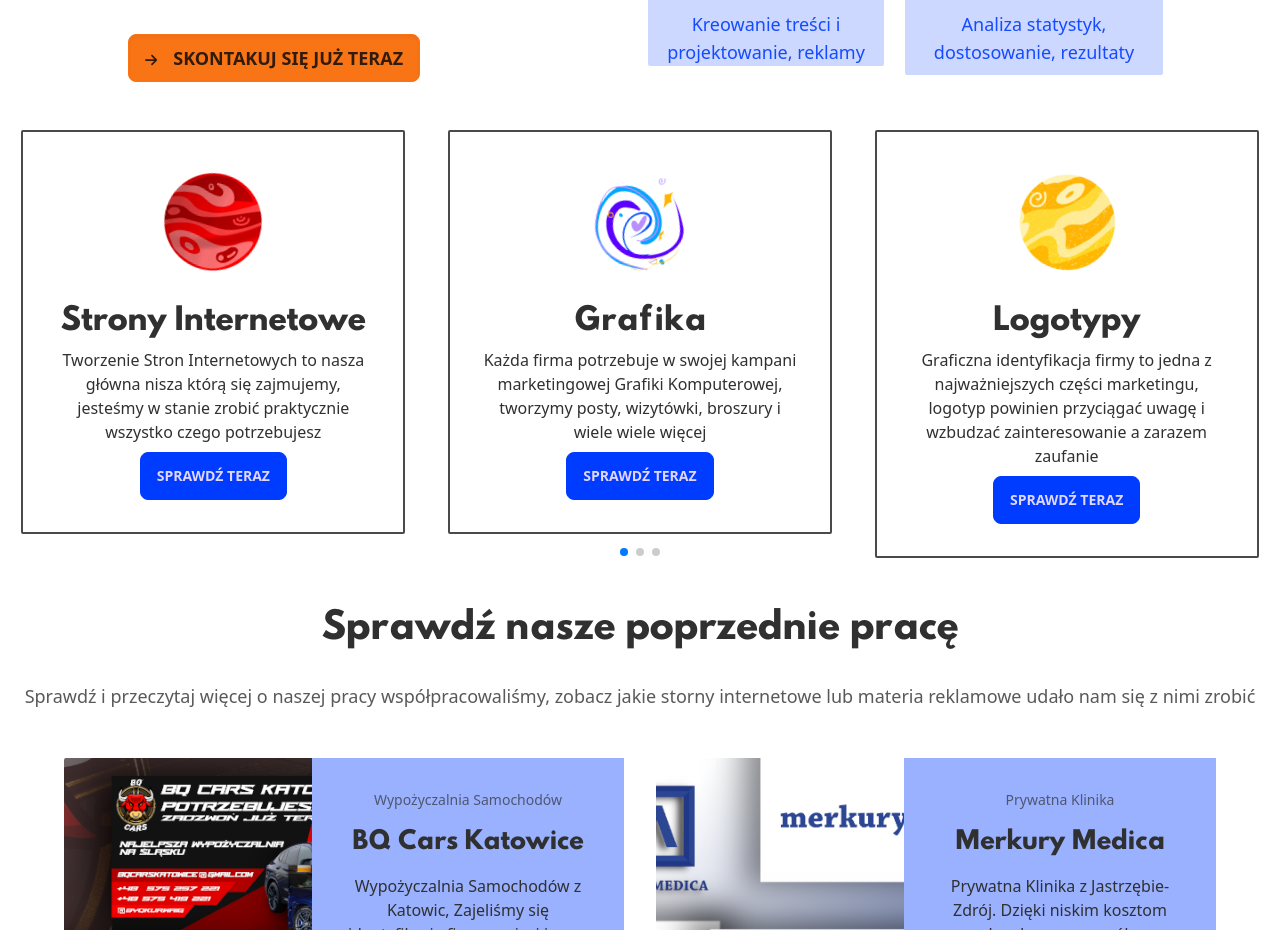
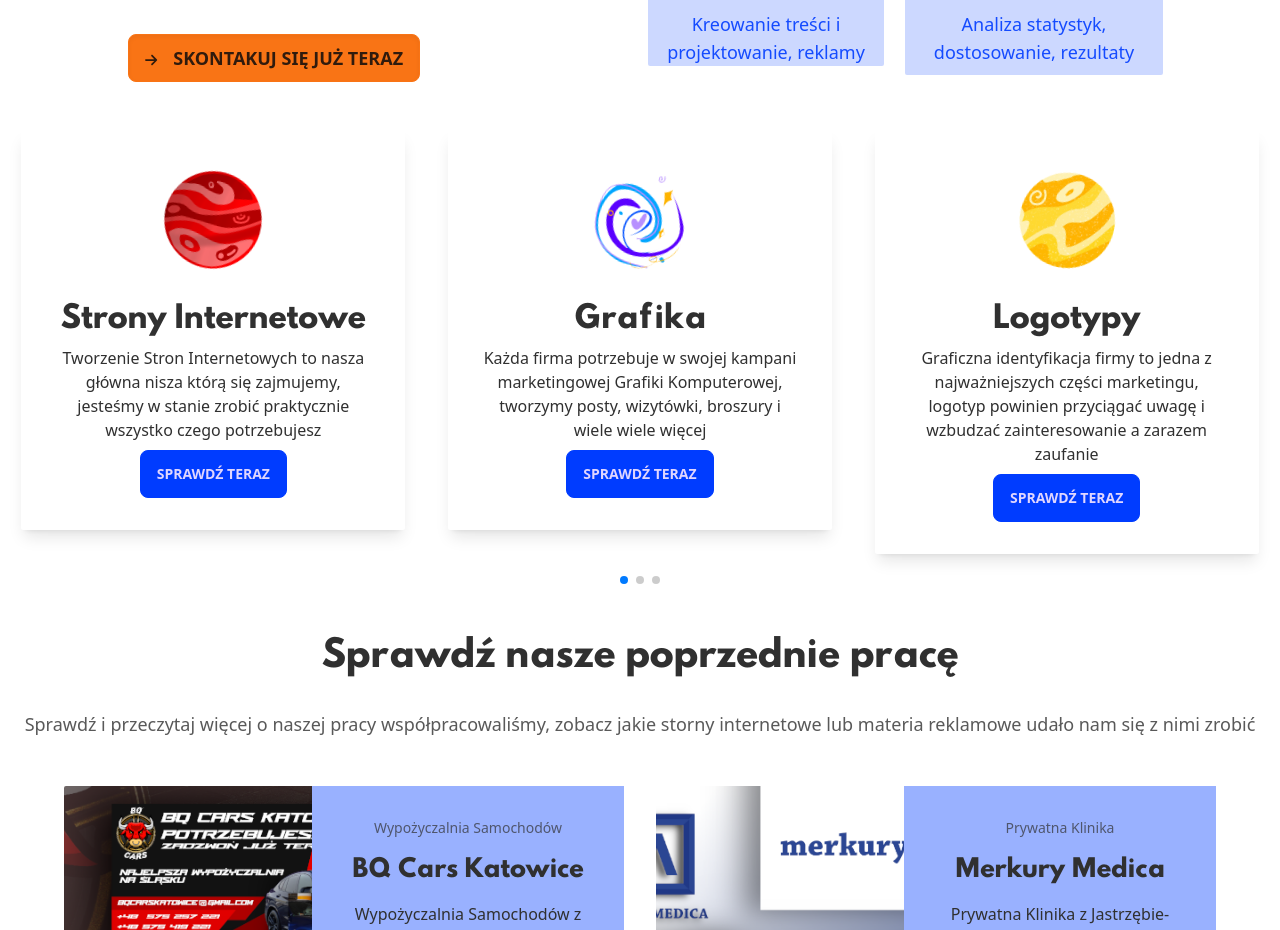
Before and after one commit to k0wal45/lunaris-site, a React (Create React App) app: page / in a window 1280 px wide. Shown: the part 1540-2470 px from the top of the page. Built offline with nearby package versions, Linux system fonts and the light colour scheme.

Commit message:
Update Item.jsx

```diff
--- a/src/components/subcomponents/Item.jsx
+++ b/src/components/subcomponents/Item.jsx
@@ -9,7 +9,7 @@ function Item({name, text, img}) {
   }
 
   return (
-    <div class="mx-auto card w-96 bg-base-100 border-2 border-neutral bg-opacity-75 rounded-sm">
+    <div class="mx-auto card w-96 bg-base-100 shadow-lg rounded-sm mb-8">
       <figure class="px-10 pt-10">
       <img src={`/jpg/${img}.png`} alt="Planeta" width='100px' className='rotate-12 aspect-square' />
       </figure>
```
